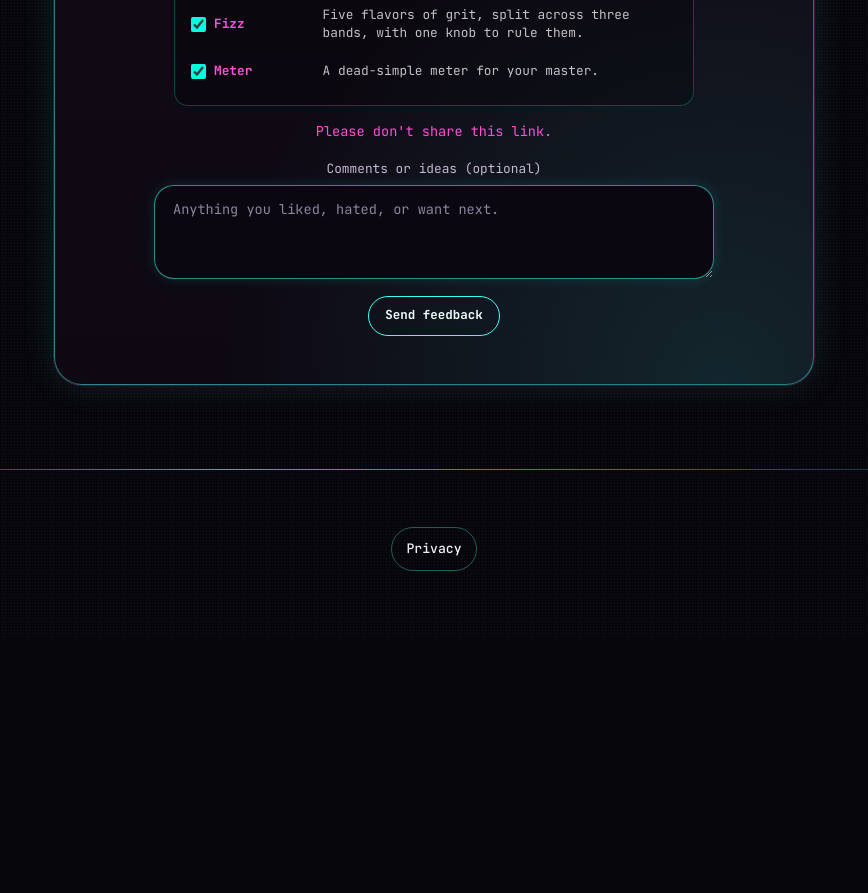
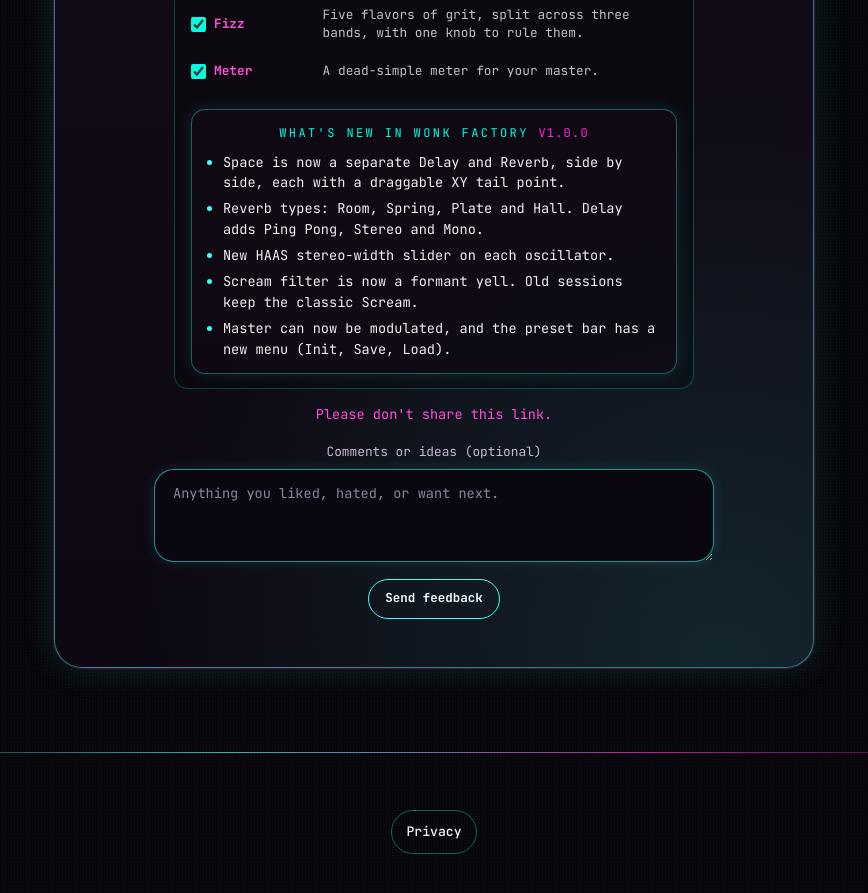
Before and after one commit to dirtmonkeymusic/dirtmonkeymusic.github.io, a plain HTML site: page beta/index.html in a window 1280 px wide. Shown: the part 1141-2034 px from the top of the page, without its empty margins (206-1074 px from the left). Before the commit the page ends 1778 px from the top, so only its background shows below. Drawn offline with Linux system fonts and the light colour scheme.

Commit message:
Wonk Factory What's new on /beta/ and Patreon page, from latest.json notes; beta-publish --notes

```diff
--- a/beta/index.html
+++ b/beta/index.html
@@ -69,6 +69,10 @@
                 <li><label class="beta-pick"><input type="checkbox" checked data-beta-pick value="Fizz"><span class="beta-pl-name">Fizz</span></label><span class="beta-pl-desc">Five flavors of grit, split across three bands, with one knob to rule them.</span></li>
                 <li><label class="beta-pick"><input type="checkbox" checked data-beta-pick value="Meter"><span class="beta-pl-name">Meter</span></label><span class="beta-pl-desc">A dead-simple meter for your master.</span></li>
               </ul>
+              <div class="wonk-notes" data-wonk-notes hidden>
+            <p class="beta-pl-title">What's new in Wonk Factory <span data-wonk-notes-ver></span></p>
+            <ul class="wonk-notes-list"></ul>
+          </div>
             </div>
             <div class="beta-files" data-beta-files hidden>
               <p class="beta-files-note">Your downloads are starting. If one didn't start, tap it here:</p>
@@ -92,6 +96,7 @@
       </ul>
     </div>
   </footer>
+  <script src="/js/wonk-notes.js" defer></script>
   <script src="/js/beta.js" defer></script>
 </body>
 </html>
--- a/beta/latest.json
+++ b/beta/latest.json
@@ -9,7 +9,14 @@
         "version": "1.0.0",
         "size": 142905213,
         "date": "2026-10-20",
-        "url": "https://www.dropbox.com/scl/fi/p80cuqg98dltzcwwg966l/Wonk-Factory-Beta-Mac.pkg?rlkey=b6vz6oj48u6xec6bmcxlbtwj4&st=f3be95na&dl=1"
+        "url": "https://www.dropbox.com/scl/fi/p80cuqg98dltzcwwg966l/Wonk-Factory-Beta-Mac.pkg?rlkey=b6vz6oj48u6xec6bmcxlbtwj4&st=f3be95na&dl=1",
+        "notes": [
+          "Space is now a separate Delay and Reverb, side by side, each with a draggable XY tail point.",
+          "Reverb types: Room, Spring, Plate and Hall. Delay adds Ping Pong, Stereo and Mono.",
+          "New HAAS stereo-width slider on each oscillator.",
+          "Scream filter is now a formant yell. Old sessions keep the classic Scream.",
+          "Master can now be modulated, and the preset bar has a new menu (Init, Save, Load)."
+        ]
       }
     }
   },
@@ -23,7 +30,14 @@
         "version": "1.0.0",
         "size": 130930889,
         "date": "2026-10-20",
-        "url": "https://www.dropbox.com/scl/fi/euh17qly0kj41n02db15v/Wonk-Factory-Beta-PC.zip?rlkey=0d76fkgco3b4rnig58n0wb1lr&st=oy5vw35h&dl=1"
+        "url": "https://www.dropbox.com/scl/fi/euh17qly0kj41n02db15v/Wonk-Factory-Beta-PC.zip?rlkey=0d76fkgco3b4rnig58n0wb1lr&st=oy5vw35h&dl=1",
+        "notes": [
+          "Space is now a separate Delay and Reverb, side by side, each with a draggable XY tail point.",
+          "Reverb types: Room, Spring, Plate and Hall. Delay adds Ping Pong, Stereo and Mono.",
+          "New HAAS stereo-width slider on each oscillator.",
+          "Scream filter is now a formant yell. Old sessions keep the classic Scream.",
+          "Master can now be modulated, and the preset bar has a new menu (Init, Save, Load)."
+        ]
       }
     }
   }
--- a/css/styles.css
+++ b/css/styles.css
@@ -3397,3 +3397,9 @@ kbd {
 .legal-doc ul { padding-left: 1.2em; display: grid; gap: 0.5em; }
 .legal-doc a { color: var(--cyan); text-decoration: underline; text-underline-offset: 3px; overflow-wrap: anywhere; }
 .legal-doc strong { color: #fff; }
+
+/* Wonk Factory "What's new" (beta and Patreon pages). */
+.wonk-notes { margin: 18px auto 0; max-width: 560px; padding: 14px 16px; border: 1px solid rgba(61, 255, 242, 0.35); border-radius: 14px; background: rgba(18, 11, 22, 0.7); box-shadow: 0 0 18px rgba(61, 255, 242, 0.12); }
+.wonk-notes [data-wonk-notes-ver] { color: var(--magenta); letter-spacing: .1em; }
+.wonk-notes-list { margin: 0; padding-left: 1.1em; display: grid; gap: 6px; text-align: left; font-size: .85rem; line-height: 1.5; color: var(--ink); }
+.wonk-notes-list li::marker { color: var(--cyan); }
--- a/dev/beta-flow-test.js
+++ b/dev/beta-flow-test.js
@@ -39,6 +39,11 @@ const node = process.execPath;
   const wf = m.mac.plugins["Wonk Factory"] || {};
   ok("beta-publish --plugin adds a per-plugin entry and keeps the suite", wf.version === "2.0.2" && /dl=1/.test(wf.url) && m.mac.version === "2.0.1" && fs.existsSync(path.join(tmp, "dropbox", "Wonk Factory Beta (Mac).pkg")), m.mac.plugins);
   ok("beta-publish writes version, size, date, dl=1 link, and copies to Dropbox", m.mac.version === "2.0.1" && m.mac.size === 2e6 && /dl=1/.test(m.mac.url) && JSON.stringify(m.pc || {}) === pcBefore && fs.existsSync(path.join(tmp, "dropbox", "Dirt Monkey Beta (Mac).pkg")), m.mac);
+  execFileSync(node, [path.join(__dirname, "beta-publish.js"), "--platform", "mac", "--plugin", "Wonk Factory", "--notes", "New delay; Four reverbs ;  "], { env, stdio: "ignore" });
+  const n1 = (JSON.parse(fs.readFileSync(man, "utf8")).mac.plugins["Wonk Factory"] || {}).notes;
+  execFileSync(node, [path.join(__dirname, "beta-publish.js"), "--platform", "mac", "--plugin", "Wonk Factory", "--notes", ""], { env, stdio: "ignore" });
+  const n2 = (JSON.parse(fs.readFileSync(man, "utf8")).mac.plugins["Wonk Factory"] || {}).notes;
+  ok("beta-publish --notes sets What's new bullets (split on ;) and --notes \"\" clears them", JSON.stringify(n1) === '["New delay","Four reverbs"]' && n2 === undefined, { n1, n2 });
 
   const before = fs.existsSync(logFile) ? fs.readFileSync(logFile, "utf8") : null;
   if (fs.existsSync(logFile)) fs.unlinkSync(logFile);
--- /dev/null
+++ b/js/wonk-notes.js
@@ -0,0 +1,23 @@
+// "What's new" for Wonk Factory on /beta/ and /patreon/wonk-c3hbol/.
+// Reads the notes array on the Wonk Factory entries in /beta/latest.json (mac first, then pc).
+// beta-publish.js --plugin "Wonk Factory" --notes "a; b; c" sets it. No notes: the block stays hidden.
+(function () {
+  var box = document.querySelector("[data-wonk-notes]");
+  if (!box) return;
+  fetch("/beta/latest.json", { cache: "no-cache" }).then(function (r) { return r.ok ? r.json() : {}; }).then(function (latest) {
+    var pick = function (p) { var e = ((latest[p] || {}).plugins || {})["Wonk Factory"] || {}; return Array.isArray(e.notes) && e.notes.length ? e : null; };
+    var e = pick("mac") || pick("pc");
+    if (!e) return;
+    var ul = box.querySelector("ul");
+    e.notes.slice(0, 6).forEach(function (n) {
+      if (typeof n !== "string" || !n.trim()) return;
+      var li = document.createElement("li");
+      li.textContent = n.trim();
+      ul.appendChild(li);
+    });
+    if (!ul.children.length) return;
+    var v = box.querySelector("[data-wonk-notes-ver]");
+    if (v && e.version) v.textContent = "v" + e.version;
+    box.hidden = false;
+  }).catch(function () {});
+})();
```
Also changed, not shown: dev/beta-publish.js (+10 -1 lines), dev/site-check.js (+9 -0 lines), patreon/wonk-c3hbol/index.html (+5 -0 lines).
